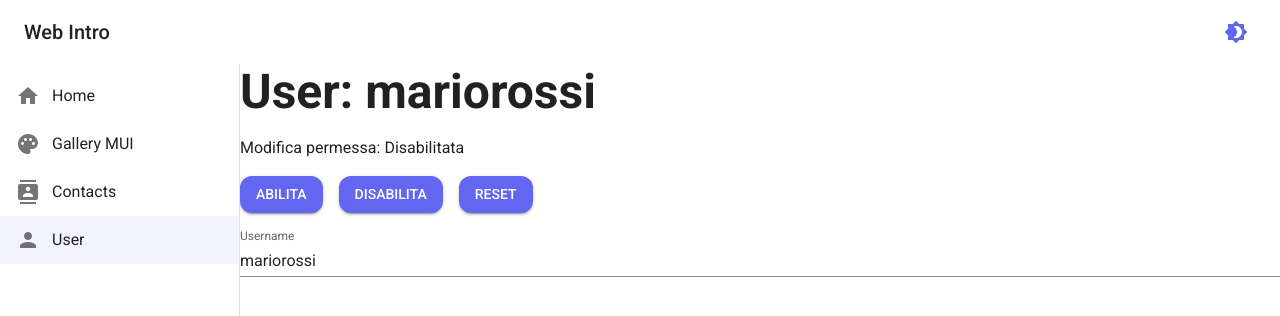
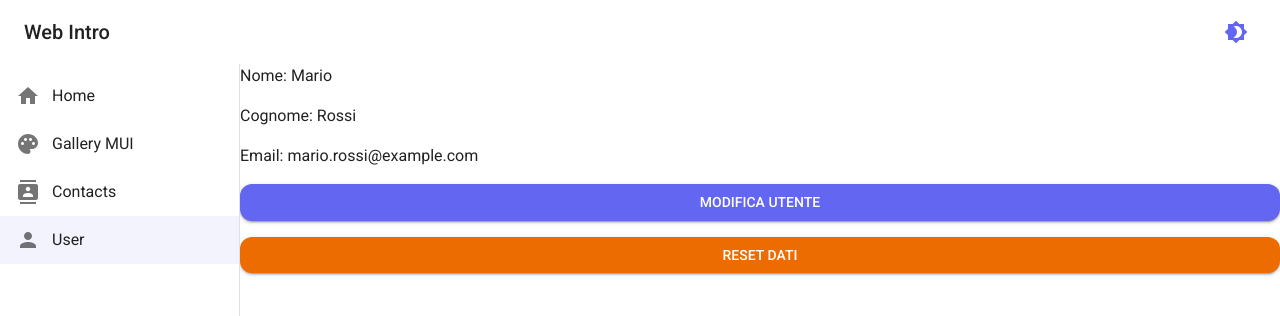
Before and after one commit to MattiaPette/web-intro, a React (Vite) app: page /user in a window 1280 px wide. Shown: the top 316 px of the page. Built offline with nearby package versions, Linux system fonts and the light colour scheme.

Commit message:
feat: user section

```diff
--- a/dev-dist/sw.js
+++ b/dev-dist/sw.js
@@ -81,7 +81,7 @@ define(['./workbox-7e5eb42b'], (function (workbox) { 'use strict';
     "revision": "3ca0b8505b4bec776b69afdba2768812"
   }, {
     "url": "index.html",
-    "revision": "0.h20hvshq1g4"
+    "revision": "0.hoobcbn0pp4"
   }], {});
   workbox.cleanupOutdatedCaches();
   workbox.registerRoute(new workbox.NavigationRoute(workbox.createHandlerBoundToURL("index.html"), {
--- /dev/null
+++ b/src/components/user/UserActions.tsx
@@ -0,0 +1,10 @@
+import { Button, Stack } from "@mui/material";
+
+export default function UserActionsComponent() {
+  return (
+    <Stack spacing={2}>
+      <Button variant="contained">Modifica Utente</Button>
+      <Button variant="contained" color="warning">Reset dati</Button>
+    </Stack>
+  )
+}
--- a/src/components/user/UserSection.model.ts
+++ /dev/null
@@ -1,5 +0,0 @@
-export type UserSectionProps = {
-  handleAbilitaClick: () => void,
-  handleDisabilitaClick: () => void,
-  handleResetClick: () => void,
-}
--- a/src/components/user/UserSection.tsx
+++ /dev/null
@@ -1,16 +0,0 @@
-import { Stack, Button } from '@mui/material'
-import type { UserSectionProps } from './UserSection.model';
-
-export default function UserSectionComponent({
-  handleAbilitaClick,
-  handleDisabilitaClick,
-  handleResetClick,
-}: UserSectionProps) {
-  return (
-    <Stack direction="row" spacing={2}>
-      <Button variant="contained" onClick={handleAbilitaClick}>Abilita</Button>
-      <Button variant="contained" onClick={handleDisabilitaClick}>Disabilita</Button>
-      <Button variant="contained" onClick={handleResetClick}>Reset</Button>
-    </Stack>
-  );
-}
--- a/src/components/user/UsernameText.model.ts
+++ /dev/null
@@ -1,4 +0,0 @@
-export type UsernameTextProps = {
-  handleUsernameChange: (username: string) => void;
-  initialValue?: string;
-}
--- a/src/components/user/UsernameText.tsx
+++ /dev/null
@@ -1,14 +0,0 @@
-import { TextField } from "@mui/material";
-import type { UsernameTextProps } from "./UsernameText.model";
-
-export default function UsernameTextComponent({
-  initialValue,
-  handleUsernameChange
-}: UsernameTextProps) {
-  return <TextField
-    label="Username"
-    variant="standard"
-    defaultValue={initialValue}
-    onChange={(e) => handleUsernameChange(e.target.value)}
-  />
-}
--- /dev/null
+++ b/src/components/user/user.model.ts
@@ -0,0 +1,6 @@
+export type User = {
+  id: number;
+  name: string;
+  surname: string;
+  email: string;
+}
--- a/src/containers/user/UserContainer.tsx
+++ b/src/containers/user/UserContainer.tsx
@@ -1,27 +1,22 @@
-import { useCallback, useState } from "react";
+import { useState } from "react";
 import { Stack, Typography } from "@mui/material";
-import UserSectionComponent from "../../components/user/UserSection";
-import UsernameTextComponent from "../../components/user/UserNameText";
+import type { User } from "../../components/user/user.model";
+import UserActionsComponent from "../../components/user/UserActions";
 
 export default function UserContainer() {
-  const valoreIniziale = false;
-  const initialUsername = "mariorossi";
-  const [editEnabled, setEditEnabled] = useState(valoreIniziale);
-  const [username, setUsername] = useState<string>(initialUsername);
+  const initialData: User = {
+    id: 1,
+    name: "Mario",
+    surname: "Rossi",
+    email: "mario.rossi@example.com"
+  }
 
-  const handleAbilita = useCallback(() => setEditEnabled(true), []);
-  const handleDisabilita = useCallback(() => setEditEnabled(false), []);
-  const handleReset = useCallback(() => setEditEnabled(valoreIniziale), []);
-  const handleUsernameChange = useCallback((s: string) => setUsername(s), []);
+  const [user, setUser] = useState<User>(initialData);
 
   return <Stack spacing={2}>
-    <Typography variant="h3">User: {username}</Typography>
-    <Typography variant="body1">Modifica permessa: {editEnabled ? "Abilitata" : "Disabilitata"}</Typography>
-    <UserSectionComponent
-      handleAbilitaClick={handleAbilita}
-      handleDisabilitaClick={handleDisabilita}
-      handleResetClick={handleReset}
-    />
-    <UsernameTextComponent initialValue={initialUsername} handleUsernameChange={handleUsernameChange} />
+    <Typography variant="body1">Nome: {user.name}</Typography>
+    <Typography variant="body1">Cognome: {user.surname}</Typography>
+    <Typography variant="body1">Email: {user.email}</Typography>
+    <UserActionsComponent />
   </Stack >
 }
```
